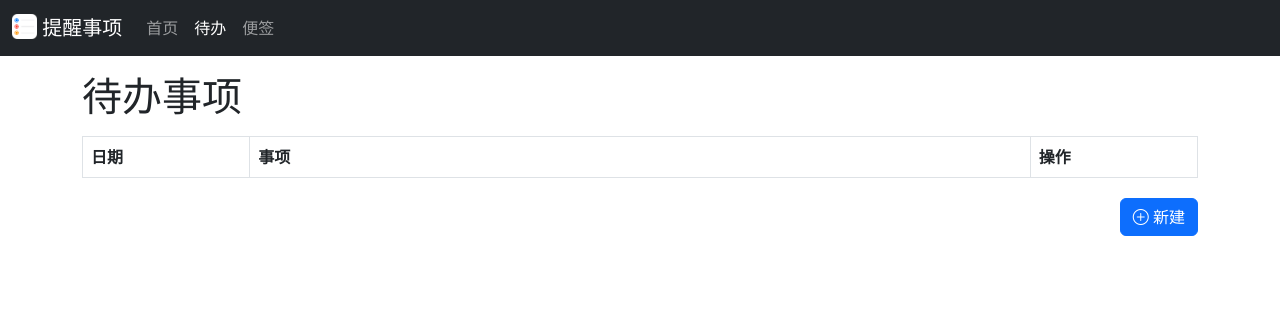
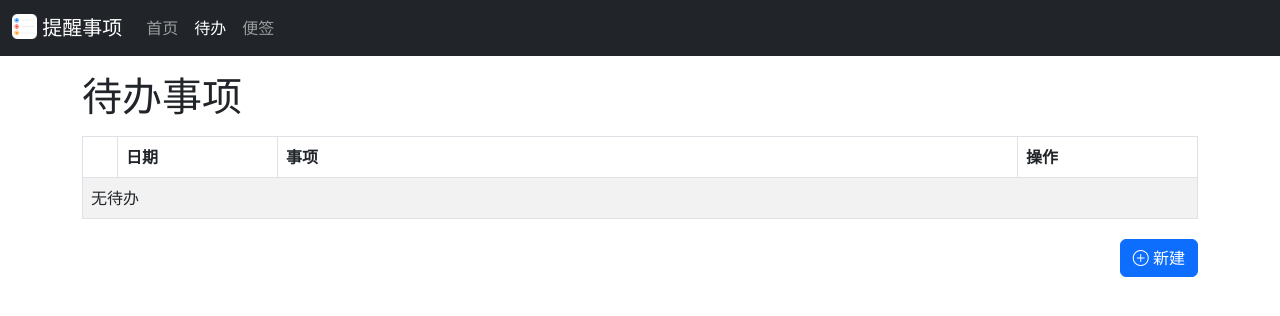
Before and after one commit to ChrisKimZHT/Todo-List-Frontend, a React (Create React App) app: page /todo in a window 1280 px wide. Shown: the top 316 px of the page. Built offline with nearby package versions, Linux system fonts and the light colour scheme.

Commit message:
[feat]: 待办列表样式优化

```diff
--- a/src/components/TodoList.jsx
+++ b/src/components/TodoList.jsx
@@ -9,52 +9,37 @@ class TodoList extends Component {
       <React.Fragment>
         <div className="div-todolist">
           <table className="table table-striped table-bordered table-hover">
-            {this.props.onlyTitle ? "" : (
-              <thead>
+            <thead style={{ display: this.props.preview ? "none" : "" }}>
               <tr>
+                <th scope="col" className="table-type"></th>
                 <th scope="col" className="table-date">日期</th>
                 <th scope="col" className="table-title">事项</th>
                 <th scope="col" className="table-button">操作</th>
               </tr>
             </thead>
-            )}
             <tbody>
               {this.props.todoData.map(x =>
                 <tr key={x.id}>
-                  {
-                    this.props.onlyTitle ? "" : (
-                      <td>
-                        {
-                          x.isDeadLine ? (
-                            <i className="bi bi-alarm"></i>
-                          ) : (
-                            <i className="bi bi-check2-square"></i>
-                          )
-                        }&nbsp;
-                        {
-                          x.isDeadLine ? x.end : x.begin
-                        }
+                  <td className="table-type">
+                    <i className={`me-2 bi bi-${x.isDeadLine ? "alarm" : "check2-square"}`}></i>
                   </td>
-                    )
-                  }
-                  {
-                    this.props.onlyTitle ? (
+                  <td className="table-date" style={{ display: this.props.preview ? "none" : "" }}>
+                    {x.isDeadLine ? x.end : x.begin}
+                  </td>
                   <td className="table-title">
-                        <Link to={`/todo/${x.id}`}>{x.title}</Link>
+                    <span style={{ display: this.props.preview ? "none" : "" }}>{x.title}</span>
+                    <Link style={{ display: this.props.preview ? "" : "none" }} to={`/todo/${x.id}`}>{x.title}</Link>
                   </td>
-                    ) : (<td className="table-title">{x.title}</td>)
-                  }
-                  {
-                    this.props.onlyTitle ? "" : (
-                      <td align="center">
+                  <td className="table-button" align="center" style={{ display: this.props.preview ? "none" : "" }}>
                     <Link to={`/todo/${x.id}`} className="p-0 ps-2 pe-2 me-2 btn btn-outline-success btn-sm">详情</Link>
                     <Link to={`/todo/${x.id}/edit`} className="p-0 ps-2 pe-2 me-2 btn btn-outline-primary btn-sm table-title">编辑</Link>
                     <button onClick={() => this.props.handleDelete(x.id)} className="p-0 ps-2 pe-2 me-2 btn btn-outline-danger btn-sm">删除</button>
                   </td>
-                    )
-                  }
                 </tr>
               )}
+              <tr style={{ display: this.props.todoData.length ? "none" : "" }}>
+                <td colSpan={4}>无待办</td>
+              </tr>
             </tbody>
           </table>
         </div>
--- a/src/components/TodoList.scss
+++ b/src/components/TodoList.scss
@@ -8,8 +8,12 @@
     height: 36px;
   }
 
-  th.table-date {
-    width: 15%;
+  .table-type {
+    width: 35px;
+  }
+
+  .table-date {
+    width: 160px;
   }
 
   .table-title {
@@ -18,8 +22,8 @@
     text-overflow: ellipsis;
   }
 
-  th.table-button {
-    width: 15%;
+  .table-button {
+    width: 180px;
   }
 
   a {
--- a/src/pages/HomePage.jsx
+++ b/src/pages/HomePage.jsx
@@ -88,7 +88,7 @@ class HomePage extends Component {
                 <TodoList
                   todoData={this.state.filteredTodo}
                   handleDelete={this.handleDelete}
-                  onlyTitle={true}
+                  preview={true}
                 />
               </div>
               <div className="col-5">
--- a/src/pages/TodoPage.jsx
+++ b/src/pages/TodoPage.jsx
@@ -23,7 +23,7 @@ class TodoPage extends Component {
         <TodoList
           todoData={this.props.todoData}
           handleDelete={this.handleDelete}
-          onlyTitle={false}
+          preview={false}
         />
         <Link to="/todo/new" className="btn btn-primary float-end mt-1">
           <i className="bi bi-plus-circle"></i>
```
Lines whose indentation alone changed are shown as unchanged.
